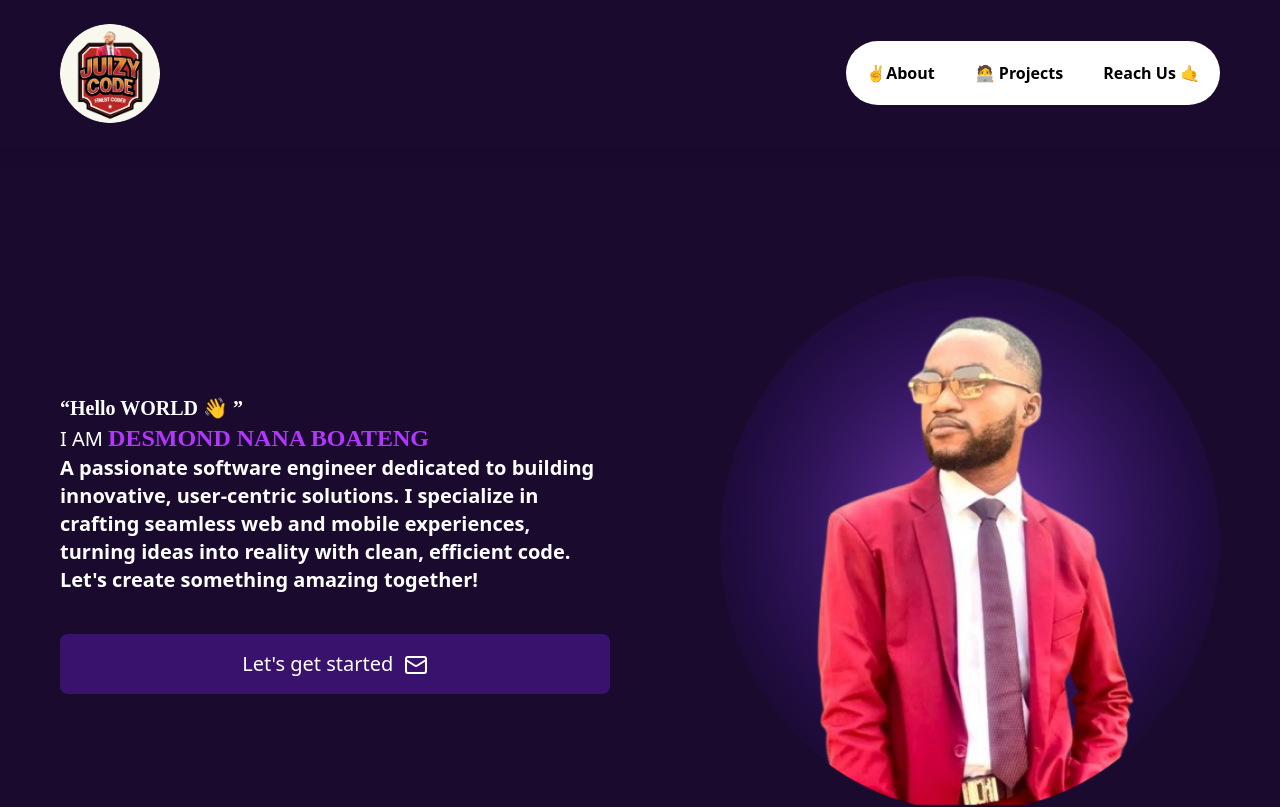
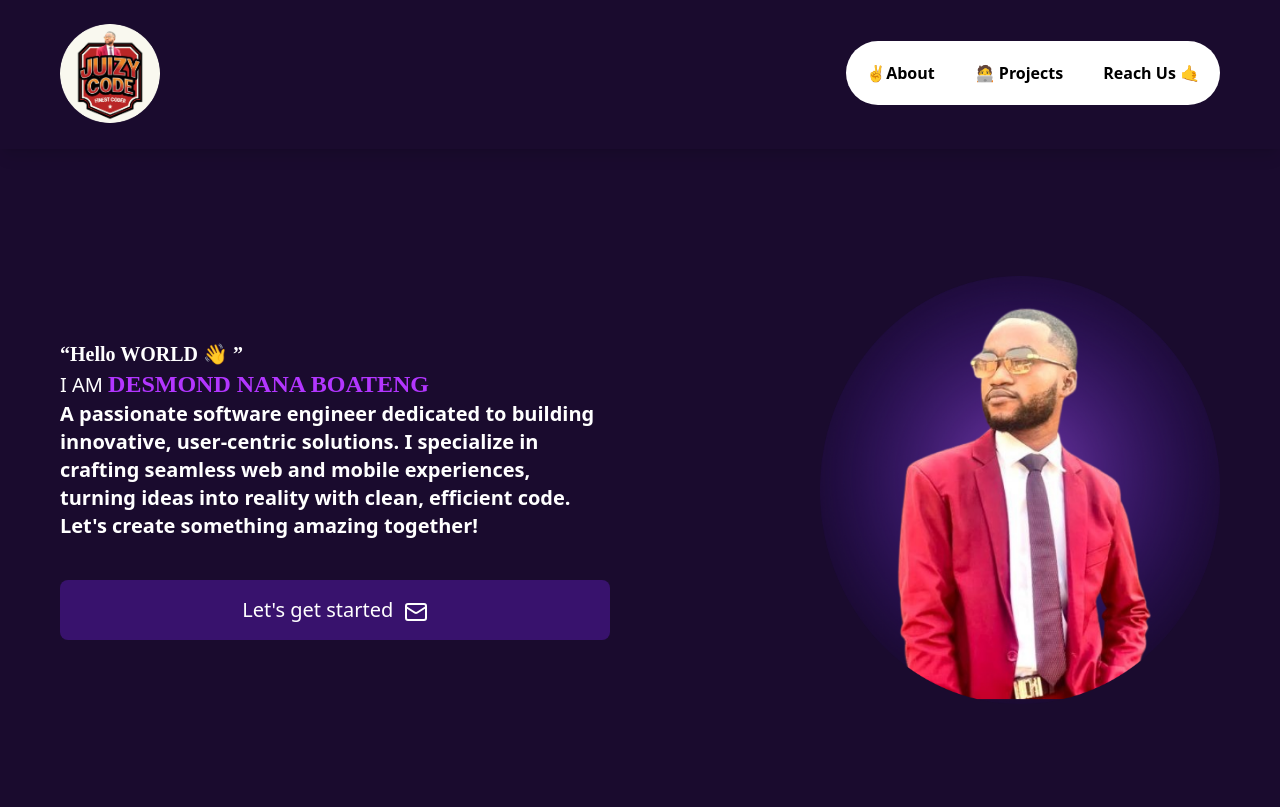
Before and after one commit to Gielzy-Boateng/desmond.code, a Next.js app: page / in a window 1280 px wide. Shown: the top 807 px of the page. Built offline with nearby package versions, Linux system fonts and the light colour scheme; a web font is replaced by a local one.

Commit message:
image resize

```diff
--- a/components/hero.js
+++ b/components/hero.js
@@ -40,8 +40,8 @@ export default function Hero() {
         <div className="flex flex-col gap-y-5 lg:block lg:gap-y-0">
           <Image
             src="/homepage/hero-4.png"
-            width={500}
-            height={500}
+            width={400}
+            height={400}
             alt="Nana"
             className=""
             priority
```
